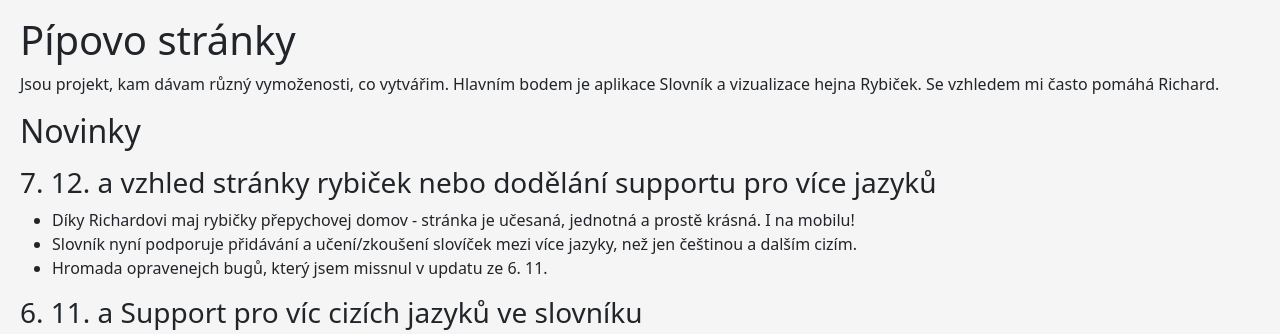
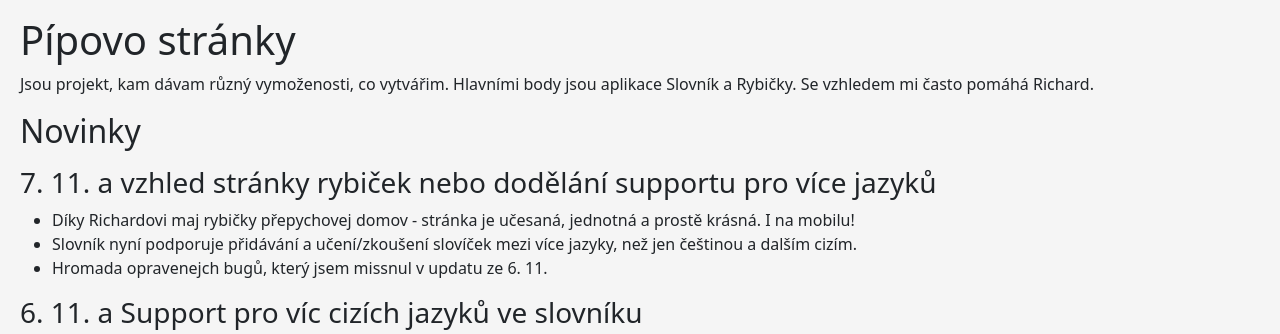
Before and after one commit to piipecek/piipovo_stranky, a Flask app: page /dashboard in a window 1280 px wide. Shown: the part 216-550 px from the top of the page. Run offline with Flask 2, Linux system fonts and the light colour scheme.

```diff
--- a/website/templates/dashboard.html
+++ b/website/templates/dashboard.html
@@ -2,11 +2,11 @@
 {%block content%}
 <h1>Pípovo stránky</h1>
 <p>
-    Jsou projekt, kam dávam různý vymoženosti, co vytvářim. Hlavním bodem je aplikace Slovník a vizualizace hejna Rybiček. Se vzhledem mi často pomáhá Richard.
+    Jsou projekt, kam dávam různý vymoženosti, co vytvářim. Hlavními body jsou aplikace Slovník a Rybičky. Se vzhledem mi často pomáhá Richard.
 </p>
 <h2>Novinky</h2>
 <p>
-    <h3>7. 12. a vzhled stránky rybiček nebo dodělání supportu pro více jazyků</h3>
+    <h3>7. 11. a vzhled stránky rybiček nebo dodělání supportu pro více jazyků</h3>
     <ul>
         <li>Díky Richardovi maj rybičky přepychovej domov - stránka je učesaná, jednotná a prostě krásná. I na mobilu!</li>
         <li>Slovník nyní podporuje přidávání a učení/zkoušení slovíček mezi více jazyky, než jen češtinou a dalším cizím. </li>
```
